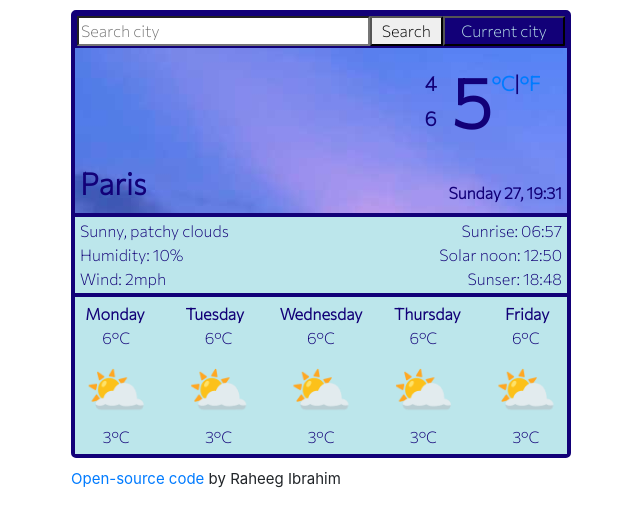
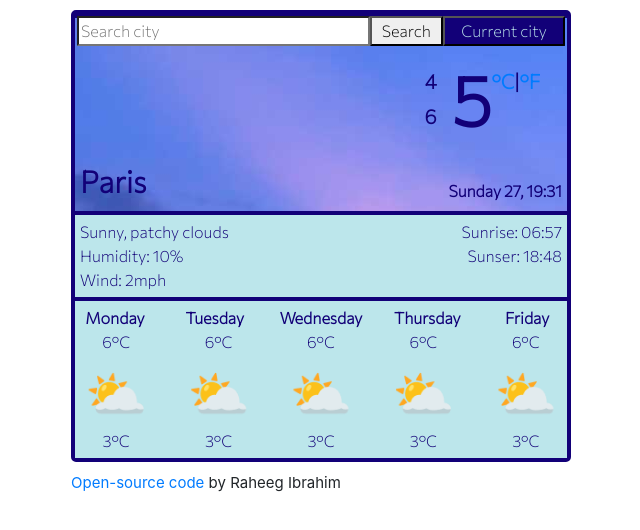
Before and after one commit to raheeeg/weather-react, a React (Create React App) app: page / in a window 1280 px wide. Shown: the top 530 px of the page, without its empty margins (319-959 px from the left). Built offline with nearby package versions, Linux system fonts and the light colour scheme; no server answers.

Commit message:
weather array

```diff
--- a/src/App.js
+++ b/src/App.js
@@ -1,5 +1,5 @@
 import './App.css';
-import Weather from "./Weather";
+import Detailed from "./Detailed";
 import Summary from "./Summary";
 import FiveDay from "./FiveDay";
 import Footer from "./Footer";
@@ -9,7 +9,7 @@ export default function App() {
     <div>
     <div className="App container">
       <Summary />
-      <Weather city="Paris" />
+      <Detailed />
       <FiveDay />
     </div>
     <Footer />
--- a/src/Weather.css
+++ b/src/Detailed.css
@@ -1,7 +1,7 @@
-.Weather {
+.Detailed {
   background-color: #bce6eb;
   color: #120078;
-  padding: 2px 20px;
+  padding: 5px 20px;
   margin: 0 auto;
   font-family: "Commissioner", sans-serif;
   font-weight: 500;
--- /dev/null
+++ b/src/Detailed.js
@@ -0,0 +1,17 @@
+import React from "react";
+import "./Detailed.css";
+
+export default function Detailed() {
+        return (
+        <div className="Detailed card">
+            <div className="row">
+                <div className="weather col-6">
+                Sunny, patchy clouds<br />Humidity: 10%<br />Wind: 2mph
+            </div>
+            <div className="sun col-6">
+                Sunrise: 06:57<br />Sunser: 18:48
+            </div>
+        </div>
+    </div>
+    );
+}
--- a/src/Search.js
+++ b/src/Search.js
@@ -1,14 +1,59 @@
-import React from "react";
+import React, { useState } from "react";
 import "./Search.css";
+import axios from 'axios';
 
 export default function Search() {
-    return (
-        <div className="Search">
-            <form>
-                <input className="search-form" type="search" placeholder="Search city" />
+    let [city, setCity] = useState(null);
+    let [list, setList] = useState(false);
+    let [weather, setWeather] = useState({});
+
+    function getWeather(response) {
+        setList(true);
+        setWeather({
+            temp: response.data.main.temp,
+            low: response.data.main.temp_min,
+            high: response.data.main.temp_max,
+            humidity: response.data.main.humidity,
+            wind: response.data.wind.speed,
+            description: response.data.weather[0].description
+        });
+        console.log(response.data);
+    }
+
+    function updateCity(event) {
+        event.preventDefault();
+        setCity(event.target.value);
+    }
+
+    function handleSumbit(event) {
+        event.preventDefault();
+        let apiKey = "14aa63322308690f6e8ffb6257ee41e5";
+        let apiUrl = `https://api.openweathermap.org/data/2.5/weather?q=${city}&appid=${apiKey}&units=metric`;
+        axios.get(apiUrl).then(getWeather);
+    }
+
+    let form = (
+        <form className="Search" onSubmit={handleSumbit} >
+                <input className="search-form" type="search" placeholder="Search city" onChange={updateCity} />
                 <input className="search-button" type="submit" value="Search" />
                 <button className="location-button">Current city</button>
-            </form>
+        </form>
+    )
+
+    if (list) {
+    return (
+        <div>
+            {form}
+            {weather.temp}
         </div>
-    )
+    );
+    } else {
+        return (
+        <div>
+            {form}
+
+        </div>
+        );
+    }
+
 }
--- a/src/Weather.js
+++ /dev/null
@@ -1,26 +0,0 @@
-import React from "react";
-import "./Weather.css";
-import axios from 'axios';
-
-export default function Weather(props) {
-    let apiKey = "14aa63322308690f6e8ffb6257ee41e5";
-    let apiUrl = `https://api.openweathermap.org/data/2.5/weather?q=${props.city}&appid=${apiKey}&units=metric`;
-    axios.get(apiUrl).then(getWeather);
-
-    function getWeather(response) {
-        alert(`The weather in ${props.city} is ${Math.round(response.data.main.temp)}°C`)
-    }
-
-    return (
-        <div className="Weather card">
-            <div className="row">
-                <div className="weather col-6">
-                Sunny, patchy clouds<br />Humidity: 10%<br />Wind: 2mph
-            </div>
-            <div className="sun col-6">
-                Sunrise: 06:57<br />Solar noon: 12:50<br />Sunser: 18:48
-            </div>
-        </div>
-    </div>
-    );
-}
```
Also changed, not shown: 1 other file (tests, documents, lock files or other folders).
